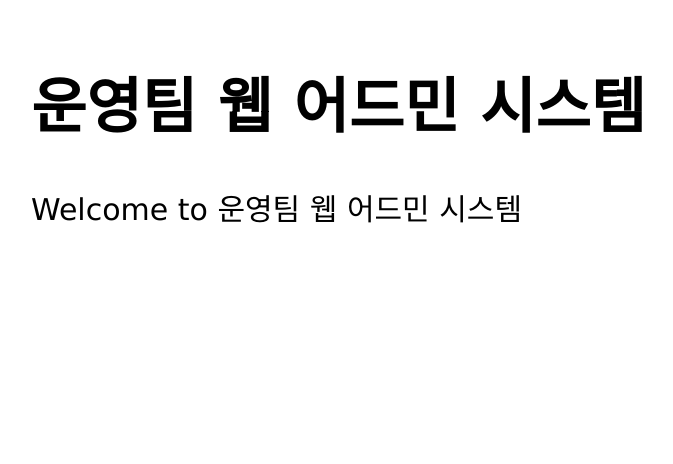
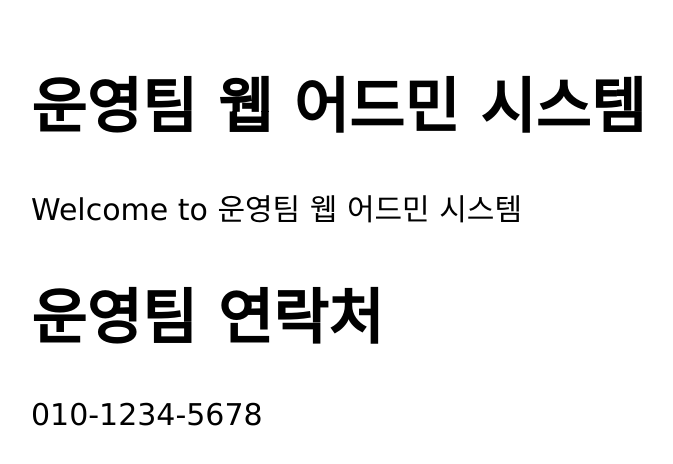
Before and after one commit to sincerelie/mastering-git-github, a plain HTML site: page public/index.html in a window 1280 px wide. Shown: the whole page, without its empty margins (27-700 px from the left). Drawn offline with Linux system fonts and the light colour scheme.

Commit message:
메인 페이지에 연락처 추가

```diff
--- a/public/index.html
+++ b/public/index.html
@@ -10,4 +10,8 @@
   <p>Welcome to 운영팀 웹 어드민 시스템</p>
 </body>
 
+<footer>
+  <h1>운영팀 연락처</h1>
+  <p>010-1234-5678</p>
+</footer>
 </html>
```
